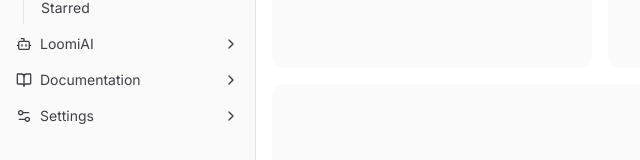
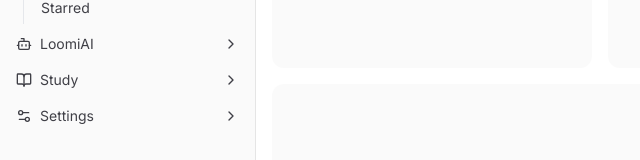
Before and after one commit to Carlthegreatt/Loomi, a Next.js app: page /dashboard in a window 1280 px wide. Shown: the part 176-336 px from the top of the page, without its empty margins (0-640 px from the left). Built offline with nearby package versions, Linux system fonts and the light colour scheme.

Commit message:
Auto-commit app-sidebar.tsx: 2025-08-23 23:58:13

```diff
--- a/src/components/app-sidebar.tsx
+++ b/src/components/app-sidebar.tsx
@@ -75,7 +75,7 @@ const data = {
       ],
     },
     {
-      title: "Documentation",
+      title: "Study",
       url: "#",
       icon: "BookOpen",
       items: [
```
